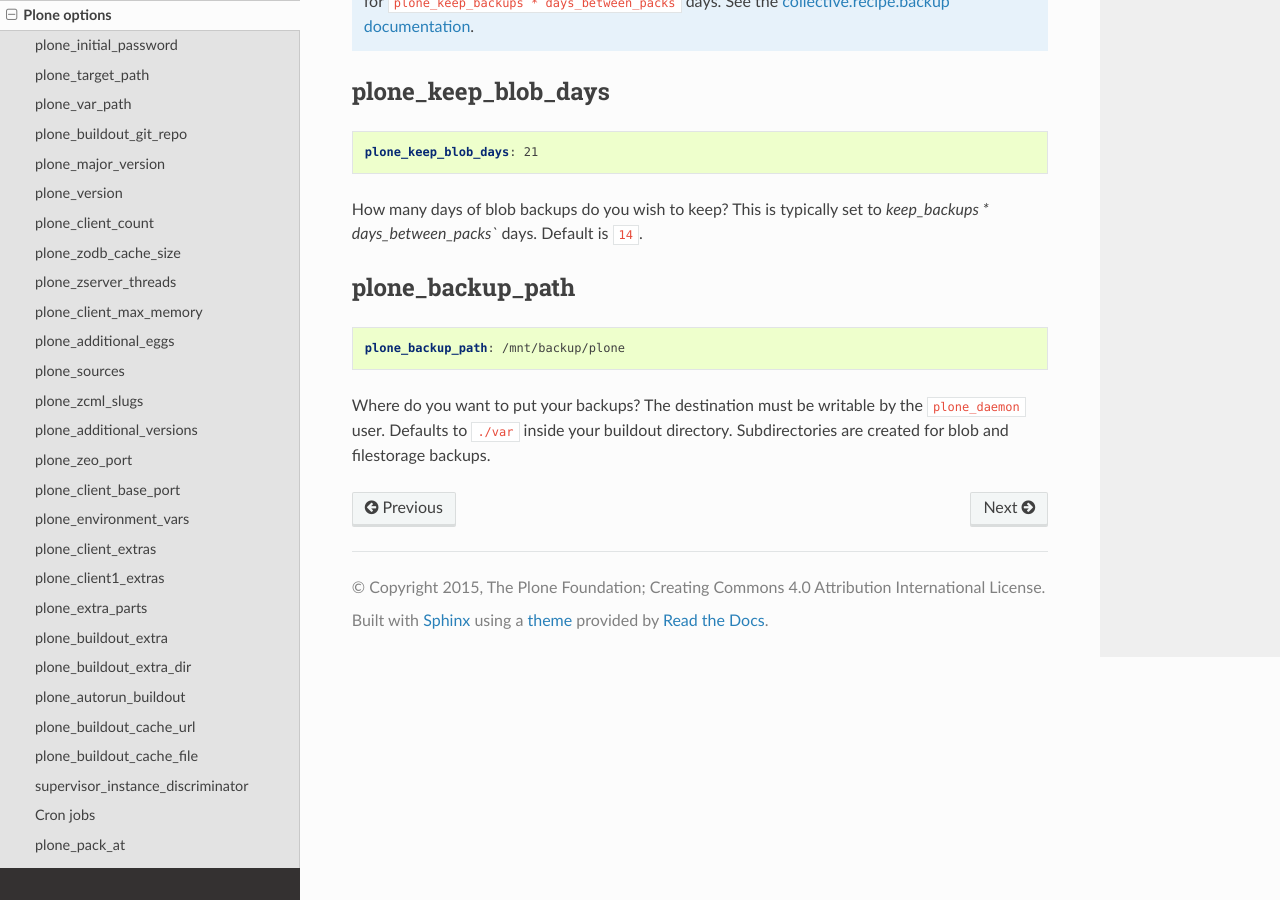
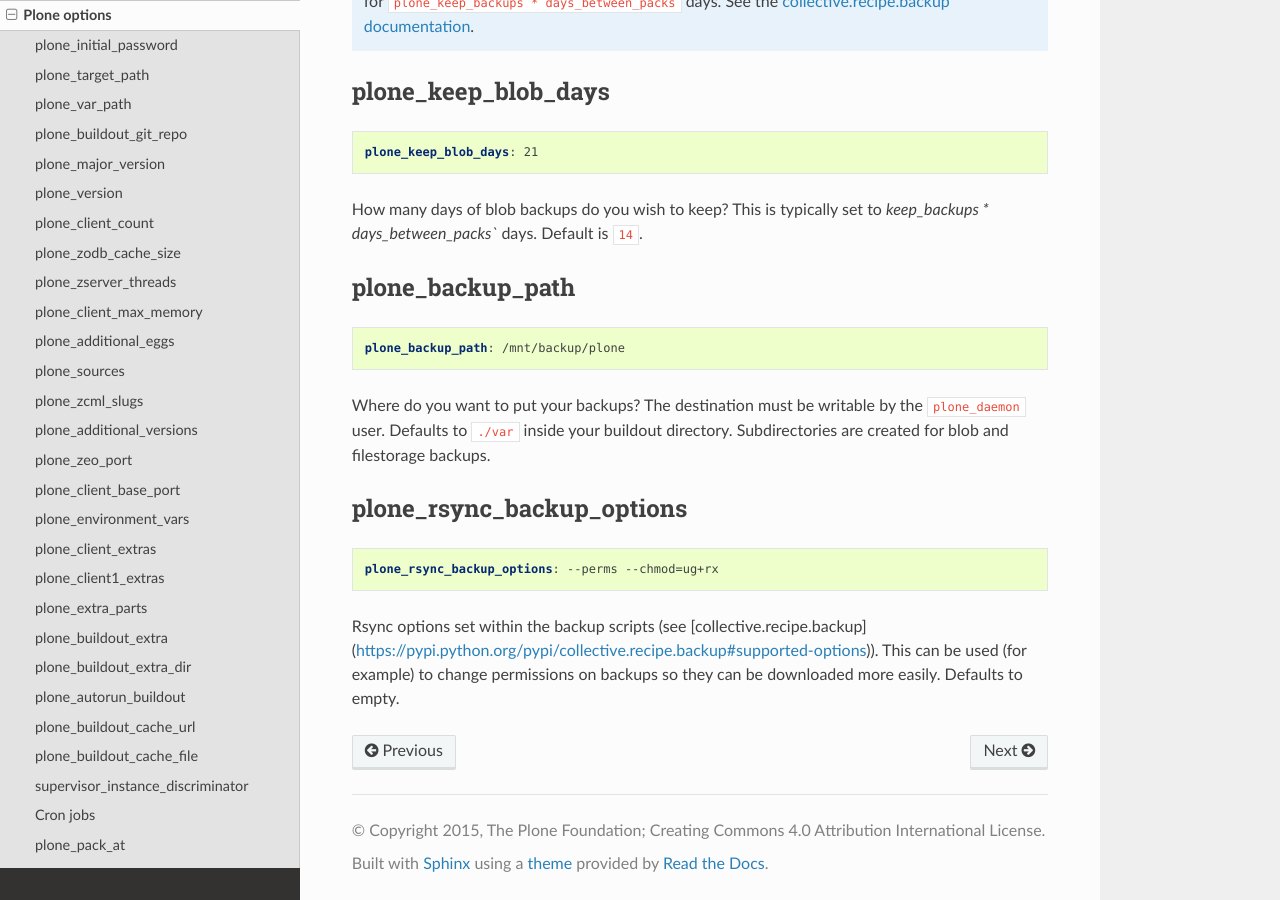
Before and after one commit to plone/ansible-playbook, a Sphinx documentation site: the page built from docs/plone.rst, in a window 1280 px wide and 900 px high, scrolled down 8165 px. Built offline with Sphinx 7.4.7 and the Read the Docs theme 2.0.0, drawn with Linux system fonts in a browser that asks for light colours.

Commit message:
Document plone_rsync_backup_options

```diff
--- a/HISTORY.txt
+++ b/HISTORY.txt
@@ -1,4 +1,7 @@
 1.2.6 2016-03-13
+
+- Document plone_rsync_backup_options (from plone_server 1.2.7).
+  [smcmahon]
 
 - Document plone_buildout_extra_dir (from plone_server).
   [smcmahon]
--- a/docs/plone.rst
+++ b/docs/plone.rst
@@ -411,3 +411,12 @@ plone_backup_path
     plone_backup_path: /mnt/backup/plone
 
 Where do you want to put your backups? The destination must be writable by the ``plone_daemon`` user. Defaults to ``./var`` inside your buildout directory. Subdirectories are created for blob and filestorage backups.
+
+plone_rsync_backup_options
+~~~~~~~~~~~~~~~~~~~~~~~~~~
+
+.. code-block:: yaml
+
+    plone_rsync_backup_options: --perms --chmod=ug+rx
+
+Rsync options set within the backup scripts (see [collective.recipe.backup](https://pypi.python.org/pypi/collective.recipe.backup#supported-options)). This can be used (for example) to change permissions on backups so they can be downloaded more easily. Defaults to empty.
```
